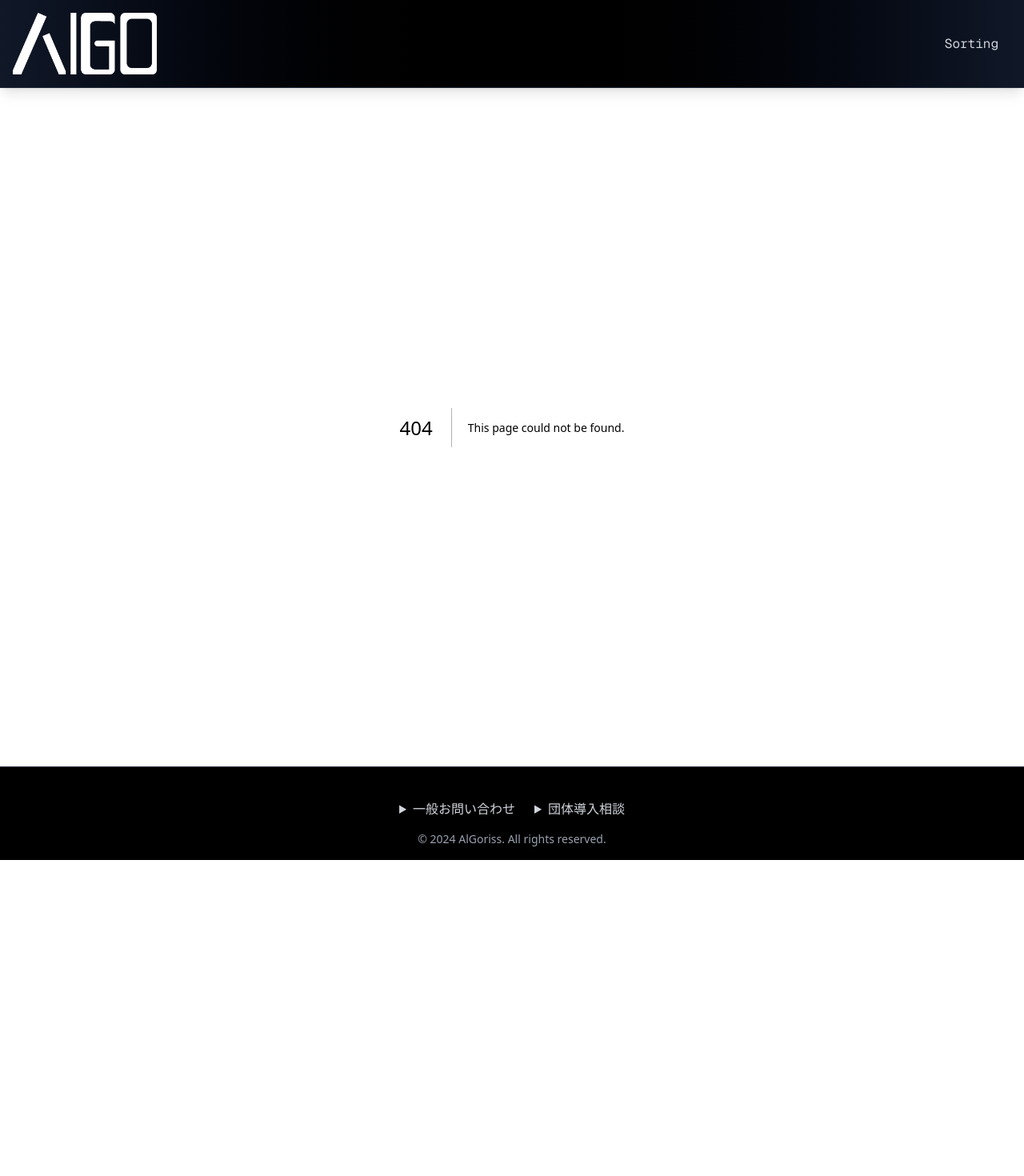
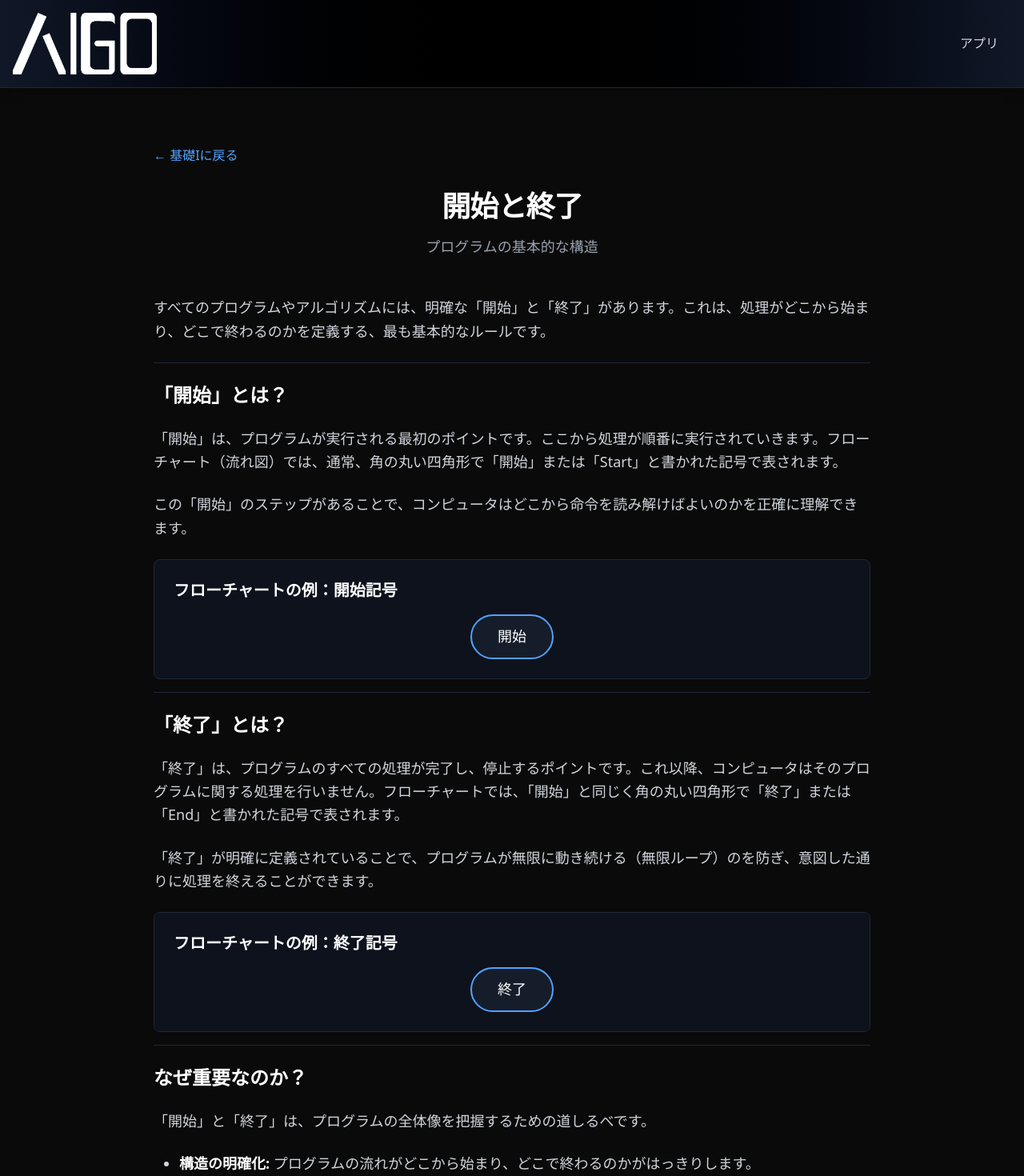
Before and after one commit to zatunohito/algorithm, a Next.js app: page /application/base1/1 in a window 1280 px wide. Before the commit this address had no page. Shown: the top 1470 px of the page at 80% size. Before the commit the page ends 1075 px from the top, so only its background shows below. Built offline with nearby package versions, Linux system fonts and the light colour scheme.

Commit message:
applicationHome作成

```diff
--- /dev/null
+++ b/src/app/application/base1/1/page.tsx
@@ -0,0 +1,81 @@
+import Link from 'next/link';
+
+export default function StartEndPage() {
+  return (
+    <div className="py-8 sm:py-12">
+      <div className="max-w-4xl mx-auto">
+        {/* Back button */}
+        <Link href="/application/base1" className="inline-flex items-center gap-2 text-blue-400 hover:text-blue-300 transition-colors mb-8">
+          <span>&larr; 基礎Iに戻る</span>
+        </Link>
+
+        {/* Header */}
+        <div className="text-center mb-12">
+          <h1 className="text-3xl sm:text-4xl font-bold text-white tracking-tight">開始と終了</h1>
+          <p className="mt-4 text-lg text-gray-400">プログラムの基本的な構造</p>
+        </div>
+
+        {/* Main Content */}
+        <div className="space-y-6 text-gray-300 text-lg leading-relaxed">
+          <p>
+            すべてのプログラムやアルゴリズムには、明確な「開始」と「終了」があります。これは、処理がどこから始まり、どこで終わるのかを定義する、最も基本的なルールです。
+          </p>
+
+          <h2 className="text-2xl font-semibold text-white pt-6 border-t border-gray-800">「開始」とは？</h2>
+          <p>
+            「開始」は、プログラムが実行される最初のポイントです。ここから処理が順番に実行されていきます。フローチャート（流れ図）では、通常、角の丸い四角形で「開始」または「Start」と書かれた記号で表されます。
+          </p>
+          <p>
+            この「開始」のステップがあることで、コンピュータはどこから命令を読み解けばよいのかを正確に理解できます。
+          </p>
+
+          <div className="my-4 p-6 bg-gray-900/60 rounded-lg border border-gray-800">
+            <h3 className="text-xl font-semibold text-white mt-0 mb-4">フローチャートの例：開始記号</h3>
+            <div className="flex justify-center items-center">
+              <div className="border-2 border-blue-400 rounded-full px-8 py-3 text-white font-mono text-lg bg-gray-800/50">
+                開始
+              </div>
+            </div>
+          </div>
+
+          <h2 className="text-2xl font-semibold text-white pt-6 border-t border-gray-800">「終了」とは？</h2>
+          <p>
+            「終了」は、プログラムのすべての処理が完了し、停止するポイントです。これ以降、コンピュータはそのプログラムに関する処理を行いません。フローチャートでは、「開始」と同じく角の丸い四角形で「終了」または「End」と書かれた記号で表されます。
+          </p>
+          <p>
+            「終了」が明確に定義されていることで、プログラムが無限に動き続ける（無限ループ）のを防ぎ、意図した通りに処理を終えることができます。
+          </p>
+
+          <div className="my-4 p-6 bg-gray-900/60 rounded-lg border border-gray-800">
+            <h3 className="text-xl font-semibold text-white mt-0 mb-4">フローチャートの例：終了記号</h3>
+            <div className="flex justify-center items-center">
+              <div className="border-2 border-blue-400 rounded-full px-8 py-3 text-white font-mono text-lg bg-gray-800/50">
+                終了
+              </div>
+            </div>
+          </div>
+
+          <h2 className="text-2xl font-semibold text-white pt-6 border-t border-gray-800">なぜ重要なのか？</h2>
+          <p>
+            「開始」と「終了」は、プログラムの全体像を把握するための道しるべです。
+          </p>
+          <ul className="list-disc pl-8 space-y-2">
+            <li><strong className="text-white">構造の明確化:</strong> プログラムの流れがどこから始まり、どこで終わるのかがはっきりします。</li>
+            <li><strong className="text-white">予測可能性:</strong> プログラムが必ず終了することが保証され、意図しない動作を防ぎます。</li>
+            <li><strong className="text-white">デバッグの容易さ:</strong> 問題が発生した際に、処理の開始点と終了点が分かっていると、原因の特定がしやすくなります。</li>
+          </ul>
+          <p className="mt-4">
+            どんなに複雑なアルゴリズムでも、この「開始」から「終了」までの一連の流れの中に記述されます。まずはこの基本構造をしっかりと理解しましょう。
+          </p>
+        </div>
+
+        {/* Navigation to next lesson */}
+        <div className="mt-12 text-center">
+            <Link href="/application/base1/2" className="inline-block px-8 py-3 bg-blue-600 hover:bg-blue-700 text-white font-semibold rounded-lg transition-colors shadow-lg hover:shadow-blue-500/30 transform hover:-translate-y-0.5">
+                次のレッスンへ：変数と定数 &rarr;
+            </Link>
+        </div>
+      </div>
+    </div>
+  );
+}
--- /dev/null
+++ b/src/app/application/base1/page.tsx
@@ -0,0 +1,53 @@
+import Link from 'next/link';
+
+const lessons = [
+  {
+    href: '/application/base1/1',
+    title: '開始と終了',
+    description: 'プログラムの基本的な構造である開始と終了について学びます。',
+  },
+  {
+    href: '/application/base1/2',
+    title: '変数と定数',
+    description: 'データを一時的に保存するための変数と、変更されない値を扱う定数を学びます。',
+  },
+  {
+    href: '/application/base1/3',
+    title: '条件分岐',
+    description: '「もし〜ならば」という条件に応じて処理を分ける方法を学びます。',
+  },
+  {
+    href: '/application/base1/4',
+    title: '繰り返し',
+    description: '同じ処理を何度も実行するための基本的なループ処理を学びます。',
+  },
+  {
+    href: '/application/base1/5',
+    title: '配列',
+    description: '複数のデータをまとめて扱うための配列の基本を学びます。',
+  },
+  {
+    href: '/application/base1/6',
+    title: '関数',
+    description: '処理をひとまとめにし、再利用可能にする関数の使い方を学びます。',
+  },
+];
+
+export default function Base1Page() {
+  return (
+    <div className="py-8 sm:py-12">
+      <div className="text-center mb-12">
+        <h1 className="text-3xl sm:text-4xl font-bold text-white tracking-tight">基礎I</h1>
+        <p className="mt-4 text-lg text-gray-400">アルゴリズムを考える基礎を学びます。</p>
+      </div>
+      <div className="grid grid-cols-1 md:grid-cols-2 lg:grid-cols-3 gap-6 max-w-6xl mx-auto">
+        {lessons.map((lesson) => (
+          <Link key={lesson.href} href={lesson.href} className="group block p-6 bg-gray-900/60 rounded-lg border border-gray-800 hover:bg-gray-800/80 hover:border-gray-700 transition-all duration-300 transform hover:-translate-y-1 shadow-lg hover:shadow-blue-500/20">
+            <h2 className="text-xl font-semibold text-white mb-2 group-hover:text-blue-400 transition-colors">{lesson.title}</h2>
+            <p className="text-gray-400">{lesson.description}</p>
+          </Link>
+        ))}
+      </div>
+    </div>
+  );
+}
--- a/src/app/application/page.tsx
+++ b/src/app/application/page.tsx
@@ -1,7 +1,43 @@
-export default function Page(){
-    return (
-        <div>
-            <h1>Page</h1>
-        </div>
-    )
+import Link from 'next/link';
+
+const applications = [
+  {
+    href: '/application/base1',
+    title: '基礎I',
+    description: 'アルゴリズムを考える基礎を学びます',
+  },
+  {
+    href: '/application/2',
+    title: '基礎II',
+    description: 'アルゴリズムを一人で考えられるようにします',
+  },
+  {
+    href: '/application/apply1',
+    title: '応用I',
+    description: 'アルゴリズムを応用して問題を解決します',
+  },
+  {
+    href: '/application/apply2',
+    title: '応用II',
+    description: 'アルゴリズムを応用して情報Iを対策します',
+  },
+];
+
+export default function ApplicationPage() {
+  return (
+    <div className="py-8 sm:py-12">
+      <div className="text-center mb-12">
+        <h1 className="text-3xl sm:text-4xl font-bold text-white tracking-tight">アルゴリズム学習</h1>
+        <p className="mt-4 text-lg text-gray-400">アルゴリズムの動作を視覚的に理解し、学習を深めましょう。</p>
+      </div>
+      <div className="grid grid-cols-1 md:grid-cols-2 gap-6 max-w-4xl mx-auto">
+        {applications.map((app) => (
+          <Link key={app.href} href={app.href} className="group block p-6 bg-gray-900/60 rounded-lg border border-gray-800 hover:bg-gray-800/80 hover:border-gray-700 transition-all duration-300 transform hover:-translate-y-1 shadow-lg hover:shadow-blue-500/20">
+            <h2 className="text-xl font-semibold text-white mb-2 group-hover:text-blue-400 transition-colors">{app.title}</h2>
+            <p className="text-gray-400">{app.description}</p>
+          </Link>
+        ))}
+      </div>
+    </div>
+  );
 }
--- a/src/components/Header.tsx
+++ b/src/components/Header.tsx
@@ -17,8 +17,8 @@ export default function Header() {
           />
         </Link>
         <nav className="font-mono">
-          <Link href="/sorting" className="px-4 py-2 text-gray-300 hover:text-white hover:bg-gray-700 rounded-md transition-colors duration-300">
-            Sorting
+          <Link href="/application" className="px-4 py-2 text-gray-300 hover:text-white hover:bg-gray-700 rounded-md transition-colors duration-300">
+            アプリ
           </Link>
         </nav>
       </div>
```
